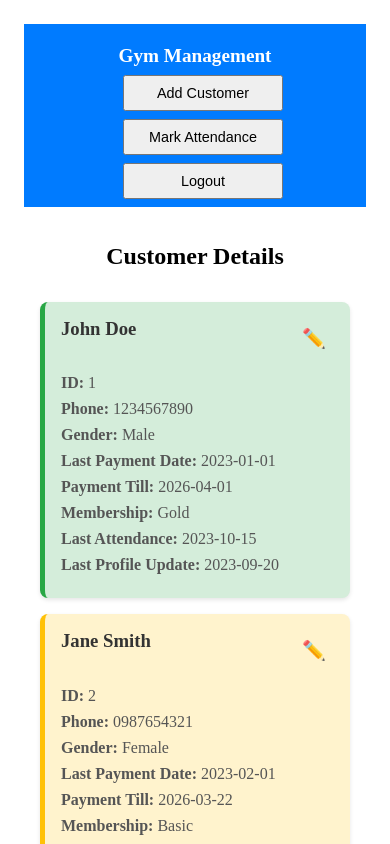
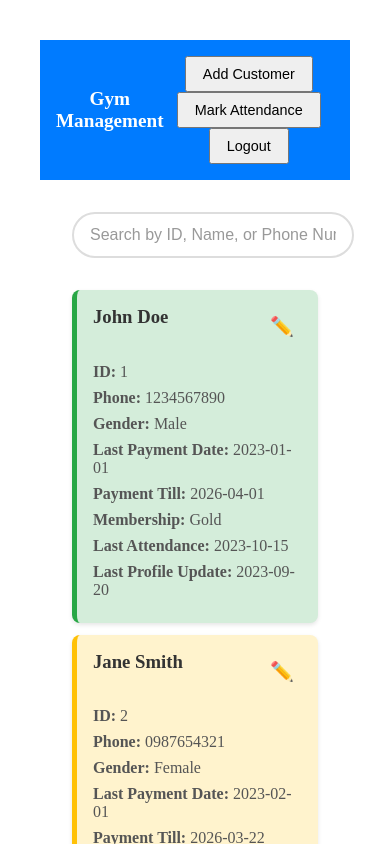
Before and after one commit to sandeep7722/gym-managemen, a React (Vite) app: page /home in a window 390 px wide. Shown: the top 844 px of the page. Built offline with nearby package versions, Linux system fonts and the light colour scheme.

Commit message:
added search feature

```diff
--- a/src/App.css
+++ b/src/App.css
@@ -14,10 +14,56 @@
   text-align: center;
 }
 
+.search-container {
+  margin-bottom: 2rem;
+  text-align: center;
+}
+
+.search-input {
+  width: 100%;
+  max-width: 400px;
+  padding: 0.75rem;
+  border: 1px solid #ddd;
+  border-radius: 4px;
+  font-size: 1rem;
+}
+
+.search-input:focus {
+  outline: none;
+  border-color: #007bff;
+  box-shadow: 0 0 0 2px rgba(0, 123, 255, 0.25);
+}
+
+.search-container {
+  margin-bottom: 2rem;
+  max-width: 600px;
+  margin-left: auto;
+  margin-right: auto;
+}
+
+.search-input {
+  width: 100%;
+  padding: 0.75rem 1rem;
+  border: 2px solid #ddd;
+  border-radius: 25px;
+  font-size: 1rem;
+  outline: none;
+  transition: border-color 0.3s;
+}
+
+.search-input:focus {
+  border-color: #007bff;
+  box-shadow: 0 0 0 3px rgba(0, 123, 255, 0.1);
+}
+
+.search-input::placeholder {
+  color: #999;
+}
+
 .customer-grid {
   display: grid;
-  grid-template-columns: repeat(auto-fill, minmax(300px, 1fr));
-  gap: 1rem;
+  grid-template-columns: repeat(auto-fill, minmax(200px, 1fr));
+  gap: 0.75rem;
   margin-top: 2rem;
 }
 
@@ -25,7 +71,7 @@
   background: white;
   border-radius: 8px;
   box-shadow: 0 2px 4px rgba(0, 0, 0, 0.1);
-  padding: 1.5rem;
+  padding: 1rem;
   text-align: left;
   position: relative;
 }
@@ -161,136 +207,148 @@
 .modal-content {
   background: white;
   padding: 2rem;
-  border-radius: 8px;
-  box-shadow: 0 4px 8px rgba(0, 0, 0, 0.2);
-  max-width: 500px;
+  border-radius: 12px;
+  box-shadow: 0 8px 32px rgba(0, 0, 0, 0.3);
+  max-width: 600px;
   width: 90%;
   max-height: 80vh;
   overflow-y: auto;
-  text-align: center;
+  text-align: left;
+  position: relative;
 }
 
 .modal-content h3 {
-  margin-bottom: 1rem;
+  margin-bottom: 1.5rem;
   color: #333;
+  text-align: center;
+  font-size: 1.5rem;
+  border-bottom: 2px solid #007bff;
+  padding-bottom: 0.5rem;
 }
 
 .modal-content form {
   display: flex;
   flex-direction: column;
+  gap: 1.5rem;
+}
+
+.form-row {
+  display: grid;
+  grid-template-columns: 1fr 1fr;
   gap: 1rem;
 }
 
+.form-group {
+  display: flex;
+  flex-direction: column;
+}
+
+.form-group.full-width {
+  grid-column: 1 / -1;
+}
+
 .modal-content label {
-  text-align: left;
-  font-weight: bold;
-  color: #555;
+  font-weight: 600;
+  color: #333;
+  margin-bottom: 0.5rem;
+  font-size: 0.9rem;
 }
 
 .modal-content input,
 .modal-content select {
+  width: 100%;
   padding: 0.75rem;
-  border: 1px solid #ddd;
-  border-radius: 4px;
+  border: 2px solid #e1e5e9;
+  border-radius: 6px;
   font-size: 1rem;
+  transition: border-color 0.3s, box-shadow 0.3s;
+  box-sizing: border-box;
+}
+
+.modal-content input:focus,
+.modal-content select:focus {
+  outline: none;
+  border-color: #007bff;
+  box-shadow: 0 0 0 3px rgba(0, 123, 255, 0.1);
 }
 
 .modal-content input[readonly] {
-  background: #f5f5f5;
+  background: #f8f9fa;
   cursor: not-allowed;
+  border-color: #dee2e6;
+}
+
+.modal-content input[type="number"] {
+  -moz-appearance: textfield;
+}
+
+.modal-content input[type="number"]::-webkit-outer-spin-button,
+.modal-content input[type="number"]::-webkit-inner-spin-button {
+  -webkit-appearance: none;
+  margin: 0;
+}
+
+.modal-buttons {
+  display: flex;
+  gap: 1rem;
+  justify-content: flex-end;
+  margin-top: 1rem;
+  grid-column: 1 / -1;
 }
 
 .modal-content button[type="submit"] {
-  padding: 0.75rem;
-  background-color: #007bff;
+  padding: 0.75rem 2rem;
+  background: linear-gradient(135deg, #007bff, #0056b3);
   color: white;
   border: none;
-  border-radius: 4px;
+  border-radius: 6px;
   cursor: pointer;
   font-size: 1rem;
+  font-weight: 600;
+  transition: transform 0.2s, box-shadow 0.2s;
 }
 
 .modal-content button[type="submit"]:hover {
-  background-color: #0056b3;
+  transform: translateY(-1px);
+  box-shadow: 0 4px 12px rgba(0, 123, 255, 0.3);
 }
 
-.close-btn {
-  margin-top: 1rem;
-  padding: 0.5rem 1rem;
-  background-color: #6c757d;
+.modal-content button[type="button"] {
+  padding: 0.75rem 2rem;
+  background: #6c757d;
   color: white;
   border: none;
-  border-radius: 4px;
+  border-radius: 6px;
   cursor: pointer;
+  font-size: 1rem;
+  font-weight: 600;
+  transition: background-color 0.3s;
 }
 
-.close-btn:hover {
-  background-color: #545b62;
+.modal-content button[type="button"]:hover {
+  background: #545b62;
 }
 
-/* Responsive styles */
+/* Responsive modal styles */
 @media (max-width: 768px) {
-  #root {
-    padding: 1rem;
+  .modal-content {
+    padding: 1.5rem;
+    max-width: 95%;
+    margin: 1rem;
   }
 
-  header {
-    flex-direction: column;
-    text-align: center;
-    padding: 0.5rem !important;
+  .form-row {
+    grid-template-columns: 1fr;
+    gap: 1rem;
   }
 
-  header h1 {
-    font-size: 1.5rem;
-    margin-bottom: 0.5rem;
+  .modal-buttons {
+    flex-direction: column;
   }
 
-  header div {
-    display: flex;
-    flex-direction: column;
-    gap: 0.5rem;
-  }
-
-  header button {
+  .modal-content button[type="submit"],
+  .modal-content button[type="button"] {
     width: 100%;
-    padding: 0.75rem;
-  }
-
-  .home {
-    padding: 1rem;
-  }
-
-  .customer-grid {
-    grid-template-columns: 1fr;
-  }
-
-  .customer-card {
-    padding: 1rem;
-  }
-
-  .login-container {
-    padding: 1.5rem;
-    margin: 1rem auto;
-  }
-
-  .login-container h2 {
-    font-size: 1.5rem;
-  }
-
-  .login-container input {
-    padding: 0.75rem;
-    font-size: 1rem;
-  }
-
-  .login-container button {
-    padding: 0.75rem;
-    font-size: 1rem;
-  }
-
-  .modal-content {
-    padding: 1.5rem;
-    width: 95%;
-    max-height: 90vh;
   }
 }
 
--- a/src/components/Home.jsx
+++ b/src/components/Home.jsx
@@ -15,6 +15,7 @@ function Home() {
     payment_till: '',
     membership: ''
   });
+  const [searchTerm, setSearchTerm] = useState('');
 
   const getCardClass = (paymentTill) => {
     const tillDate = new Date(paymentTill);
@@ -26,6 +27,12 @@ function Home() {
     if (diffDays <= 7) return 'yellow';
     return 'green';
   };
+
+  const filteredCustomers = customerDetails.filter(customer =>
+    customer.customer_id.toLowerCase().includes(searchTerm.toLowerCase()) ||
+    customer.customer_name.toLowerCase().includes(searchTerm.toLowerCase()) ||
+    customer.customer_phoneNo.includes(searchTerm)
+  );
 
   const handleEdit = (customer) => {
     setEditingCustomer(customer);
@@ -63,9 +70,17 @@ function Home() {
 
   return (
     <div className="home">
-      <h2>Customer Details</h2>
+      <div className="search-container">
+        <input
+          type="text"
+          placeholder="Search by ID, Name, or Phone Number..."
+          value={searchTerm}
+          onChange={(e) => setSearchTerm(e.target.value)}
+          className="search-input"
+        />
+      </div>
       <div className="customer-grid">
-        {customerDetails.map((customer) => (
+        {filteredCustomers.map((customer) => (
           <div key={customer.customer_id} className={`customer-card ${getCardClass(customer.payment_till)}`}>
             <div className="card-header">
               <h3>{customer.customer_name}</h3>
@@ -88,12 +103,23 @@ function Home() {
           <div className="modal-content" onClick={(e) => e.stopPropagation()}>
             <h3>Edit Customer</h3>
             <form onSubmit={handleEditSubmit}>
+              <div className="form-row">
+                <div className="form-group">
                   <label>ID:</label>
                   <input type="text" value={editingCustomer.customer_id} readOnly />
+                </div>
+                <div className="form-group">
+                  <label>Reference ID:</label>
+                  <input type="text" value={editForm.customer_referenceId} onChange={(e) => setEditForm({...editForm, customer_referenceId: e.target.value})} required />
+                </div>
+              </div>
 
+              <div className="form-row">
+                <div className="form-group">
                   <label>Name:</label>
                   <input type="text" value={editForm.customer_name} onChange={(e) => setEditForm({...editForm, customer_name: e.target.value})} required />
-
+                </div>
+                <div className="form-group">
                   <label>Gender:</label>
                   <select value={editForm.customer_gender} onChange={(e) => setEditForm({...editForm, customer_gender: e.target.value})} required>
                     <option value="">Select</option>
@@ -101,38 +127,56 @@ function Home() {
                     <option value="Female">Female</option>
                     <option value="Other">Other</option>
                   </select>
+                </div>
+              </div>
 
+              <div className="form-row">
+                <div className="form-group">
                   <label>Age:</label>
                   <input type="number" value={editForm.customer_age} onChange={(e) => setEditForm({...editForm, customer_age: e.target.value})} />
-
+                </div>
+                <div className="form-group">
                   <label>Phone Number:</label>
                   <input type="text" value={editForm.customer_phoneNo} onChange={(e) => setEditForm({...editForm, customer_phoneNo: e.target.value})} required />
+                </div>
+              </div>
 
+              <div className="form-group full-width">
                 <label>Address:</label>
                 <input type="text" value={editForm.customer_address} onChange={(e) => setEditForm({...editForm, customer_address: e.target.value})} />
+              </div>
 
+              <div className="form-group full-width">
                 <label>Email:</label>
                 <input type="email" value={editForm.customer_email} onChange={(e) => setEditForm({...editForm, customer_email: e.target.value})} required />
+              </div>
 
-              <label>Reference ID:</label>
-              <input type="text" value={editForm.customer_referenceId} onChange={(e) => setEditForm({...editForm, customer_referenceId: e.target.value})} required />
-
+              <div className="form-row">
+                <div className="form-group">
                   <label>Payment Date:</label>
                   <input type="date" value={editForm.payment_date} onChange={(e) => setEditForm({...editForm, payment_date: e.target.value})} required />
-
+                </div>
+                <div className="form-group">
                   <label>Payment Till:</label>
                   <input type="date" value={editForm.payment_till} onChange={(e) => setEditForm({...editForm, payment_till: e.target.value})} required />
+                </div>
+              </div>
 
+              <div className="form-group full-width">
                 <label>Membership:</label>
                 <select value={editForm.membership} onChange={(e) => setEditForm({...editForm, membership: e.target.value})} required>
                   <option value="">Select</option>
-                <option value="Gold">Gold</option>
-                <option value="Basic">Basic</option>
+                  <option value="Monthly">Monthly</option>
+                  <option value="Quarterly">Quarterly</option>
+                  <option value="Yearly">Yearly</option>
                 </select>
+              </div>
 
-              <button type="submit">Update Customer</button>
+              <div className="modal-buttons">
+                <button type="submit">Update</button>
+                <button type="button" onClick={closeEditModal}>Cancel</button>
+              </div>
             </form>
-            <button className="close-btn" onClick={closeEditModal}>Close</button>
           </div>
         </div>
       )}
```
Lines whose indentation alone changed are shown as unchanged.
